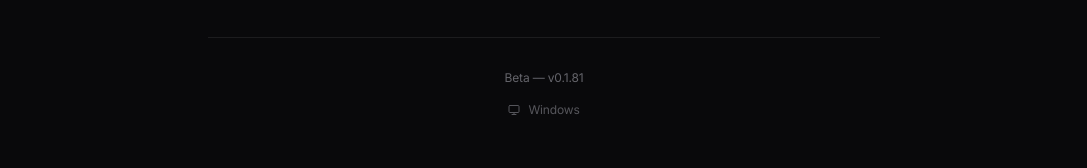
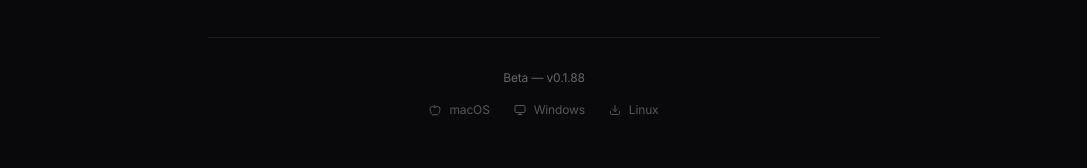
Before and after one commit to Orchard-Development/Canopy, a React (Vite) app: page / in a window 1280 px wide. Shown: the part 3891-4059 px from the top of the page, without its empty margins (96-1183 px from the left). Built offline with nearby package versions, Linux system fonts and the light colour scheme.

Commit message:
feat: add macOS and Linux beta download links

```diff
--- a/src/site.config.ts
+++ b/src/site.config.ts
@@ -184,13 +184,25 @@ export const siteConfig: SiteConfig = {
         note: "Windows 10+ (x64)",
       },
     ],
-    betaVersion: "0.1.81",
+    betaVersion: "0.1.88",
     beta: [
+      {
+        platform: "macos",
+        label: "macOS",
+        href: "https://pub-8ded0a2cb4124fdf871305165509c89f.r2.dev/beta/0.1.88/Orchard-0.1.88-arm64.dmg",
+        note: "Apple Silicon",
+      },
       {
         platform: "windows",
         label: "Windows",
-        href: "https://pub-8ded0a2cb4124fdf871305165509c89f.r2.dev/beta/0.1.81/Orchard-Setup-0.1.81.exe",
+        href: "https://pub-8ded0a2cb4124fdf871305165509c89f.r2.dev/beta/0.1.88/Orchard-Setup-0.1.88.exe",
         note: "Windows 10+ (x64)",
+      },
+      {
+        platform: "linux",
+        label: "Linux",
+        href: "https://pub-8ded0a2cb4124fdf871305165509c89f.r2.dev/beta/0.1.88/Orchard-0.1.88.AppImage",
+        note: "AppImage",
       },
     ],
   },
```
